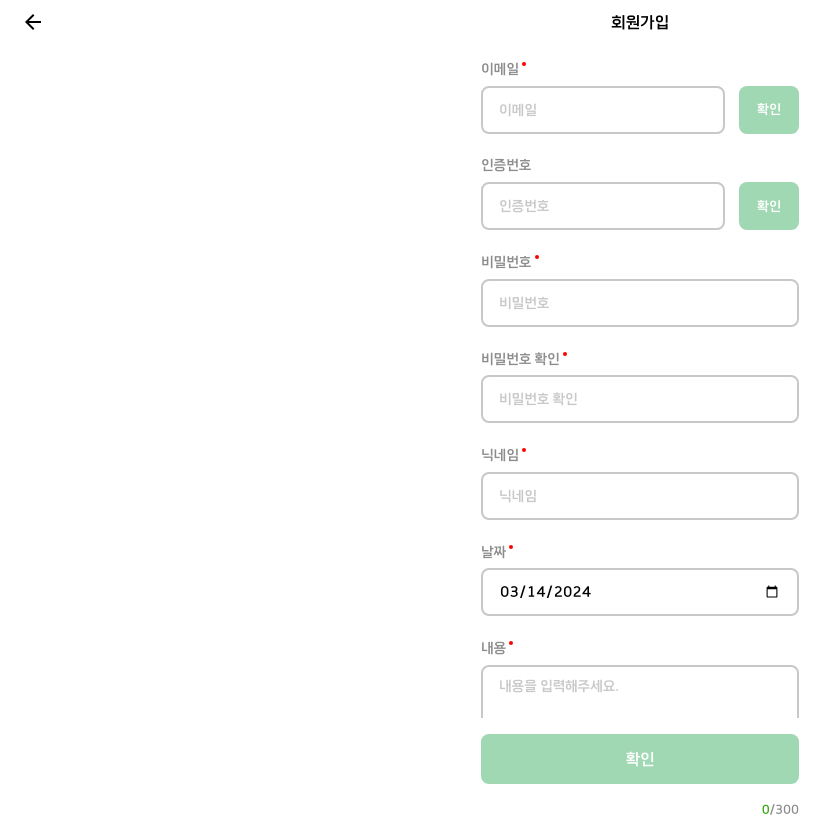
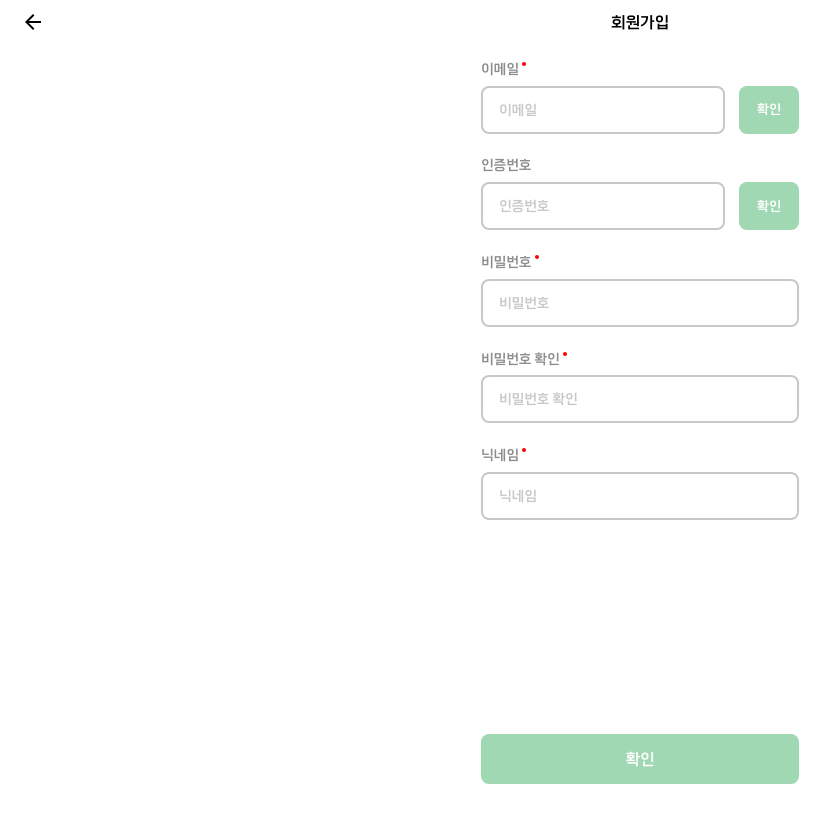
Before and after one commit to makeUgreat/Fullerting, a React (Vite) app in the folder frontend/: page /join in a window 1280 px wide. Shown: the whole page, without its empty margins (0-837 px from the left). After the commit the page ends 800 px from the top, so only its background shows below. Built offline with nearby package versions, Linux system fonts and the light colour scheme.

Commit message:
[refactor] : 버튼 수정 및 불필요한 input box 제거

```diff
--- a/frontend/src/pages/user/JoinPage.tsx
+++ b/frontend/src/pages/user/JoinPage.tsx
@@ -3,7 +3,6 @@ import StyledInputWithButton from "../../components/common/Input/StyledInputWith
 import useInput from "../../hooks/useInput";
 import styled from "styled-components";
 import StyledInput from "../../components/common/Input/StyledInput";
-import StyledTextArea from "../../components/common/Input/StyledTextArea";
 import { TitleBar } from "../../components/common/Navigator/navigater";
 import { BottomButton } from "../../components/common/Button/LargeButton";
 
@@ -11,9 +10,10 @@ const MainBox = styled.main`
   display: flex;
   align-items: center;
   flex-direction: column;
-  height: 100vh;
-  width: 100vw;
+  height: 100%;
+  width: 100%;
   padding-top: 2.75rem;
+  padding-bottom: 6rem;
 `;
 
 const JoinBox = styled.div`
@@ -33,17 +33,8 @@ const JoinPage = () => {
   const [password, setPassword] = useInput("");
   const [verifyPassword, setVerifyPassword] = useInput("");
   const [isEmailVerify, setIsEmailVerify] = useState<boolean>(false);
-  const [selectedDate, setSelectedDate] = useState<string>(
-    new Date().toISOString().slice(0, 10)
-  );
-  const [content, setContent] = useInput("");
 
   const handleAuthCodeSend = async () => {};
-
-  const handleDateChange = (event: React.ChangeEvent<HTMLInputElement>) => {
-    setSelectedDate(event.target.value);
-  };
-
   const handleConfirmClick = () => {};
 
   return (
@@ -96,23 +87,6 @@ const JoinPage = () => {
             placeholder="닉네임"
             onChange={setName}
           />
-          <StyledInput
-            label="날짜"
-            type="date"
-            id="date"
-            name="date"
-            placeholder=""
-            value={selectedDate}
-            onChange={handleDateChange}
-          />
-          <StyledTextArea
-            label="내용"
-            name="content"
-            placeholder="내용을 입력해주세요."
-            value={content}
-            onChange={setContent}
-            maxLength={300}
-          />
         </JoinBox>
       </MainBox>
       <BottomButton onClick={handleConfirmClick} children="확인" />
```
